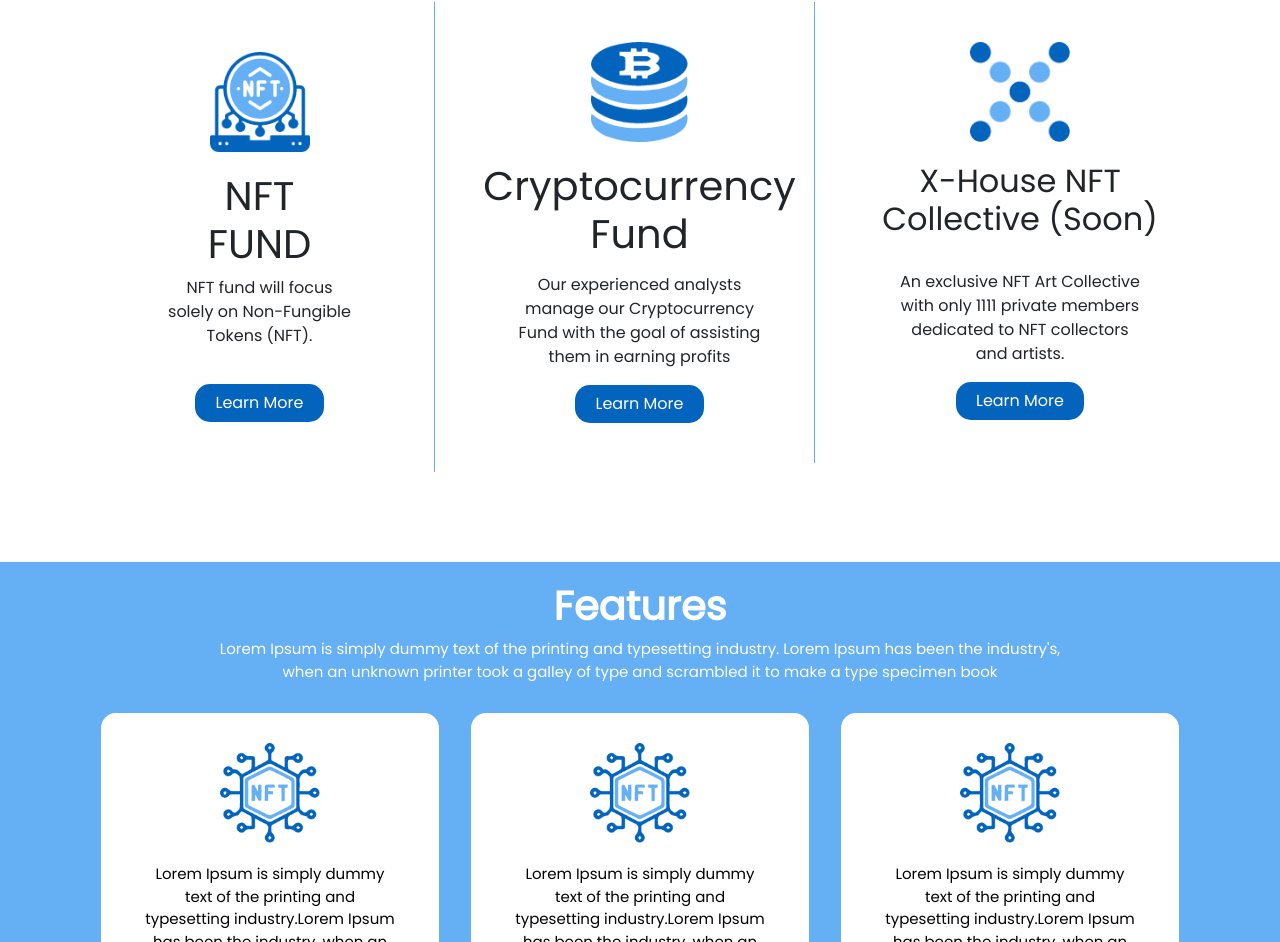
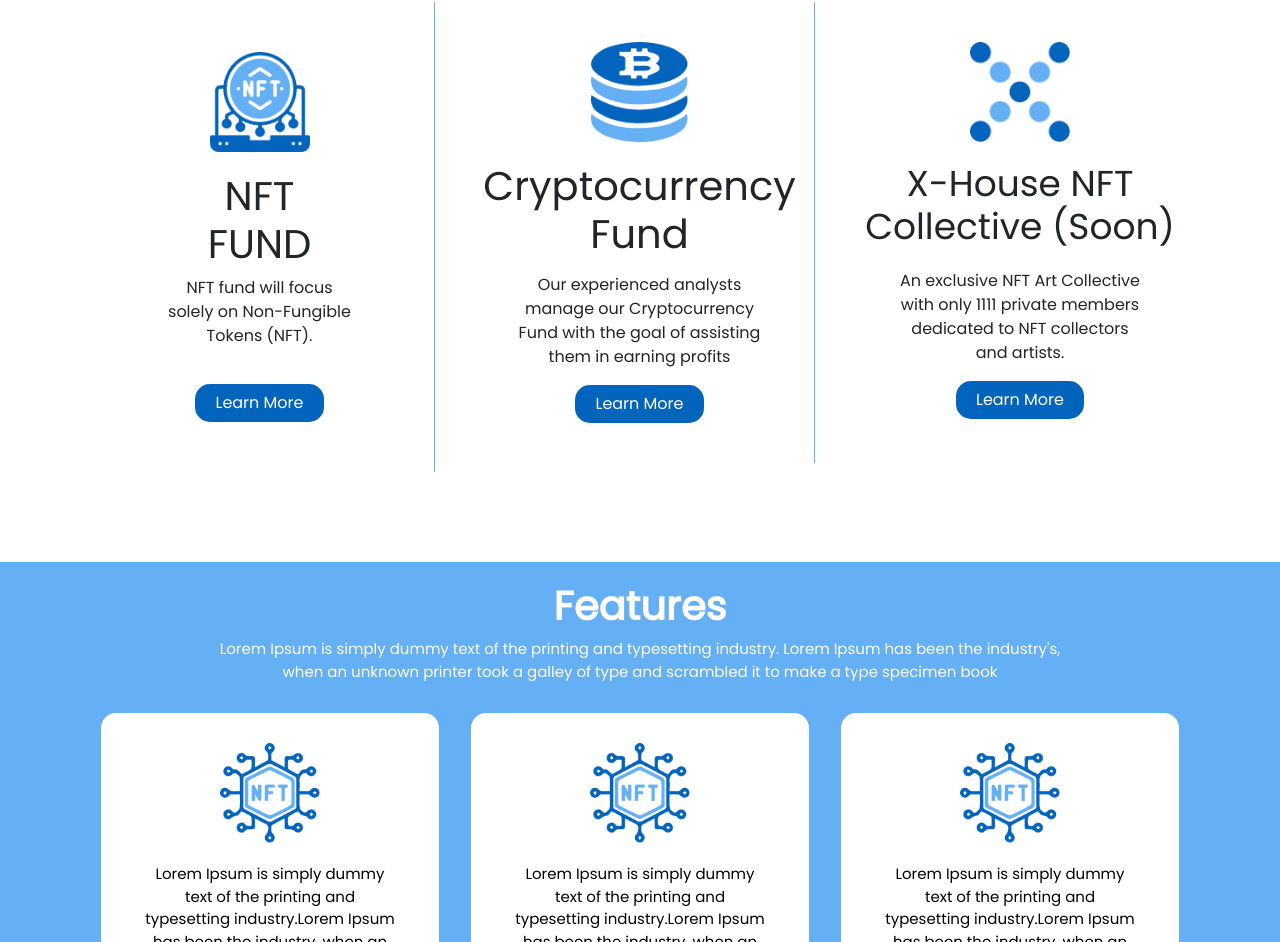
Before and after one commit to AQIB-KARIM/x-fund-updated, a React (Create React App) app: page / in a window 1280 px wide. Shown: the part 984-1926 px from the top of the page. Built offline with nearby package versions, Linux system fonts and the light colour scheme.

Commit message:
Deployed

```diff
--- a/public/index.html
+++ b/public/index.html
@@ -1,6 +1,6 @@
 <!DOCTYPE html>
-<html lang="en" oncontextmenu="return false">
-
+<html lang="en">
+  <!-- oncontextmenu="return false" -->
 
 <head>
   <meta charset="utf-8" />
--- a/src/App.scss
+++ b/src/App.scss
@@ -1,4 +1,4 @@
-body {
+    body {
     overflow-x: hidden;
 }
 
--- a/src/Container/Services/Services.scss
+++ b/src/Container/Services/Services.scss
@@ -115,7 +115,7 @@
 
     h3 {
         text-align: center;
-        font-size: 32px;
+        font-size: 36px;
         padding-top: 20px;
     }
 
@@ -123,7 +123,7 @@
         text-align: center;
         font-weight: 500;
         max-width: 250px;
-        margin-top: 23px;
+        margin-top: 13px;
     }
 
     button {
```
